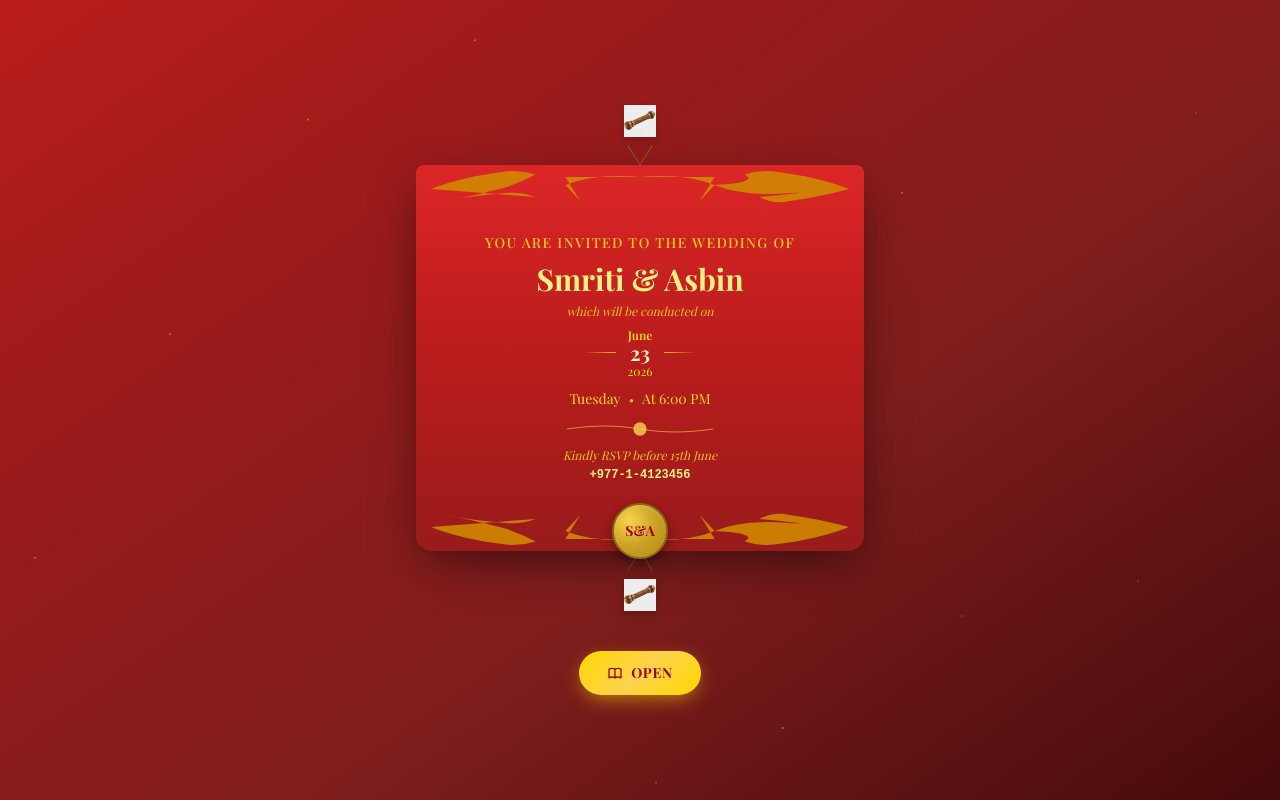
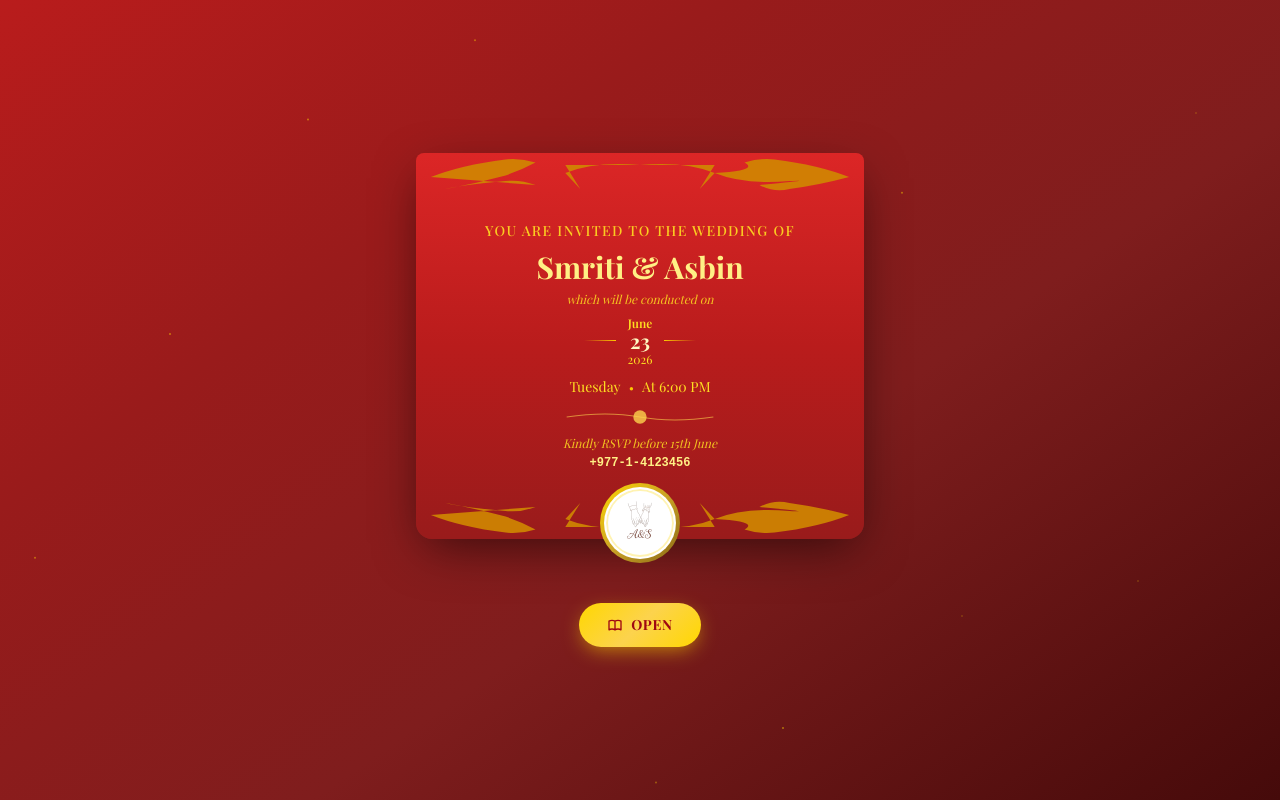
Before and after one commit to imak02/wed, a Next.js app: page / in a window 1280 px wide. Built offline with nearby package versions, Linux system fonts and the light colour scheme; a web font is replaced by a local one.

Commit message:
feat: enhance logo weight and update envelope design
Increase logo padding and add inner border; remove wooden elements; use WeddingLogo for S&A seal

Co-authored-by: Asbin Khanal <69668769+imak02@users.noreply.github.com>

```diff
--- a/components/wedding/EnvelopeOpening.tsx
+++ b/components/wedding/EnvelopeOpening.tsx
@@ -2,7 +2,7 @@
 
 import { motion, AnimatePresence } from 'framer-motion'
 import { useState } from 'react'
-import Image from 'next/image'
+import { WeddingLogo } from './WeddingLogo'
 
 interface EnvelopeOpeningProps {
   onOpen: () => void
@@ -73,32 +73,6 @@ export function EnvelopeOpening({ onOpen }: EnvelopeOpeningProps) {
             animate={{ scale: 1, opacity: 1 }}
             transition={{ duration: 0.8, ease: 'easeOut' }}
           >
-            {/* Top wooden rod - using image */}
-            <motion.div
-              className="mb-1 sm:mb-2"
-              initial={{ opacity: 0, y: -10 }}
-              animate={{ opacity: 1, y: 0 }}
-              transition={{ delay: 0.3 }}
-            >
-              <div className="w-20 sm:w-24 md:w-28 h-6 sm:h-7 md:h-8 relative">
-                <Image
-                  src="/images/wooden-rod.jpg"
-                  alt="Wooden Rod"
-                  fill
-                  className="object-contain drop-shadow-lg"
-                  priority
-                />
-              </div>
-            </motion.div>
-
-            {/* Hanging rope from top rod */}
-            <div className="w-12 sm:w-16 md:w-20 h-3 sm:h-4 md:h-5">
-              <svg viewBox="0 0 100 40" className="w-full h-full">
-                <line x1="25" y1="0" x2="50" y2="40" stroke="#8B6914" strokeWidth="2" />
-                <line x1="75" y1="0" x2="50" y2="40" stroke="#8B6914" strokeWidth="2" />
-              </svg>
-            </div>
-
             {/* The Sacred Scroll - curved shape */}
             <div className="relative w-full max-w-xs sm:max-w-sm md:max-w-md">
               <motion.div
@@ -171,57 +145,22 @@ export function EnvelopeOpening({ onOpen }: EnvelopeOpeningProps) {
                 </div>
               </motion.div>
 
-              {/* Wax seal */}
+              {/* Wedding Logo seal */}
               <motion.div
-                className="absolute -bottom-2 left-1/2 -translate-x-1/2 z-20"
+                className="absolute -bottom-6 left-1/2 -translate-x-1/2 z-20"
                 initial={{ scale: 1, rotate: 0 }}
                 animate={isOpening ? { scale: 0, rotate: 180, opacity: 0 } : {}}
                 transition={{ duration: 0.6, delay: 0.1 }}
               >
-                <div
-                  className="w-10 h-10 sm:w-12 sm:h-12 md:w-14 md:h-14 rounded-full flex items-center justify-center"
-                  style={{
-                    background: 'radial-gradient(circle at 30% 30%, #FCD34D, #C9A227 50%, #B8860B 100%)',
-                    boxShadow: '0 4px 12px rgba(0,0,0,0.4), inset 0 1px 3px rgba(255,255,255,0.2)',
-                    border: '2px solid #8B6914',
-                  }}
-                >
-                  <span className="font-serif text-red-800 text-xs sm:text-sm font-bold">S&A</span>
-                </div>
+                <WeddingLogo size="lg" animated={false} />
               </motion.div>
             </div>
-
-            {/* Hanging rope from bottom rod */}
-            <div className="w-12 sm:w-16 md:w-20 h-3 sm:h-4 md:h-5">
-              <svg viewBox="0 0 100 40" className="w-full h-full">
-                <line x1="50" y1="0" x2="25" y2="40" stroke="#8B6914" strokeWidth="2" />
-                <line x1="50" y1="0" x2="75" y2="40" stroke="#8B6914" strokeWidth="2" />
-              </svg>
-            </div>
-
-            {/* Bottom wooden rod - using image */}
-            <motion.div
-              className="mt-1 sm:mt-2"
-              initial={{ opacity: 0, y: 10 }}
-              animate={{ opacity: 1, y: 0 }}
-              transition={{ delay: 0.3 }}
-            >
-              <div className="w-20 sm:w-24 md:w-28 h-6 sm:h-7 md:h-8 relative">
-                <Image
-                  src="/images/wooden-rod.jpg"
-                  alt="Wooden Rod"
-                  fill
-                  className="object-contain drop-shadow-lg"
-                  priority
-                />
-              </div>
-            </motion.div>
 
             {/* Open button */}
             <motion.button
               onClick={handleOpen}
               disabled={isOpening}
-              className="mt-6 sm:mt-8 md:mt-10 group cursor-pointer disabled:cursor-not-allowed"
+              className="mt-12 sm:mt-14 md:mt-16 group cursor-pointer disabled:cursor-not-allowed"
               initial={{ opacity: 0, y: 15 }}
               animate={{ opacity: 1, y: 0 }}
               transition={{ delay: 1, duration: 0.6 }}
--- a/components/wedding/WeddingLogo.tsx
+++ b/components/wedding/WeddingLogo.tsx
@@ -37,26 +37,26 @@ export function WeddingLogo({
       style={{ width: dimensions.width, height: dimensions.height }}
       {...wrapperProps}
     >
-      {/* Decorative golden ring */}
+      {/* Decorative golden ring - bolder */}
       <div
         className="absolute inset-0 rounded-full"
         style={{
           background: 'linear-gradient(135deg, #FFD700 0%, #C9A227 50%, #8B6914 100%)',
-          padding: '3px',
+          padding: '4px',
         }}
       >
         <div className="w-full h-full rounded-full bg-white overflow-hidden flex items-center justify-center" />
       </div>
 
       {/* Hand-holding couple logo - elegant minimalist design */}
-      <div className="absolute inset-1 rounded-full overflow-hidden flex items-center justify-center bg-white p-1">
-        <div className="w-full h-full rounded-full flex items-center justify-center bg-white">
+      <div className="absolute inset-1.5 rounded-full overflow-hidden flex items-center justify-center bg-white">
+        <div className="w-full h-full rounded-full flex items-center justify-center bg-white border-2" style={{ borderColor: 'rgba(255, 215, 0, 0.3)' }}>
           <Image
             src="/logo.png"
             alt="Smriti & Asbin"
-            width={dimensions.width - 12}
-            height={dimensions.height - 12}
-            className="object-contain"
+            width={dimensions.width - 16}
+            height={dimensions.height - 16}
+            className="object-contain font-bold"
             priority
           />
         </div>
```
